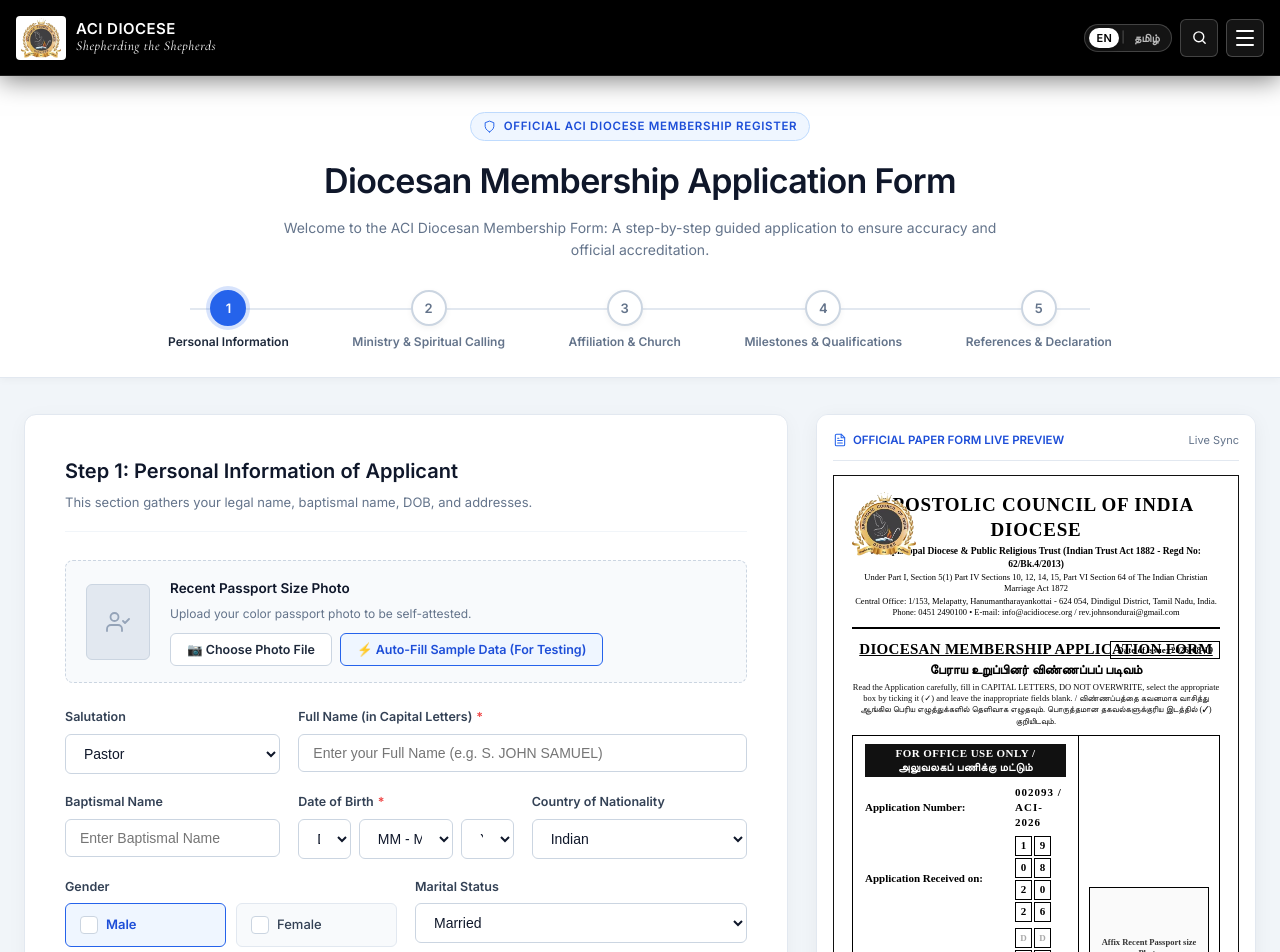
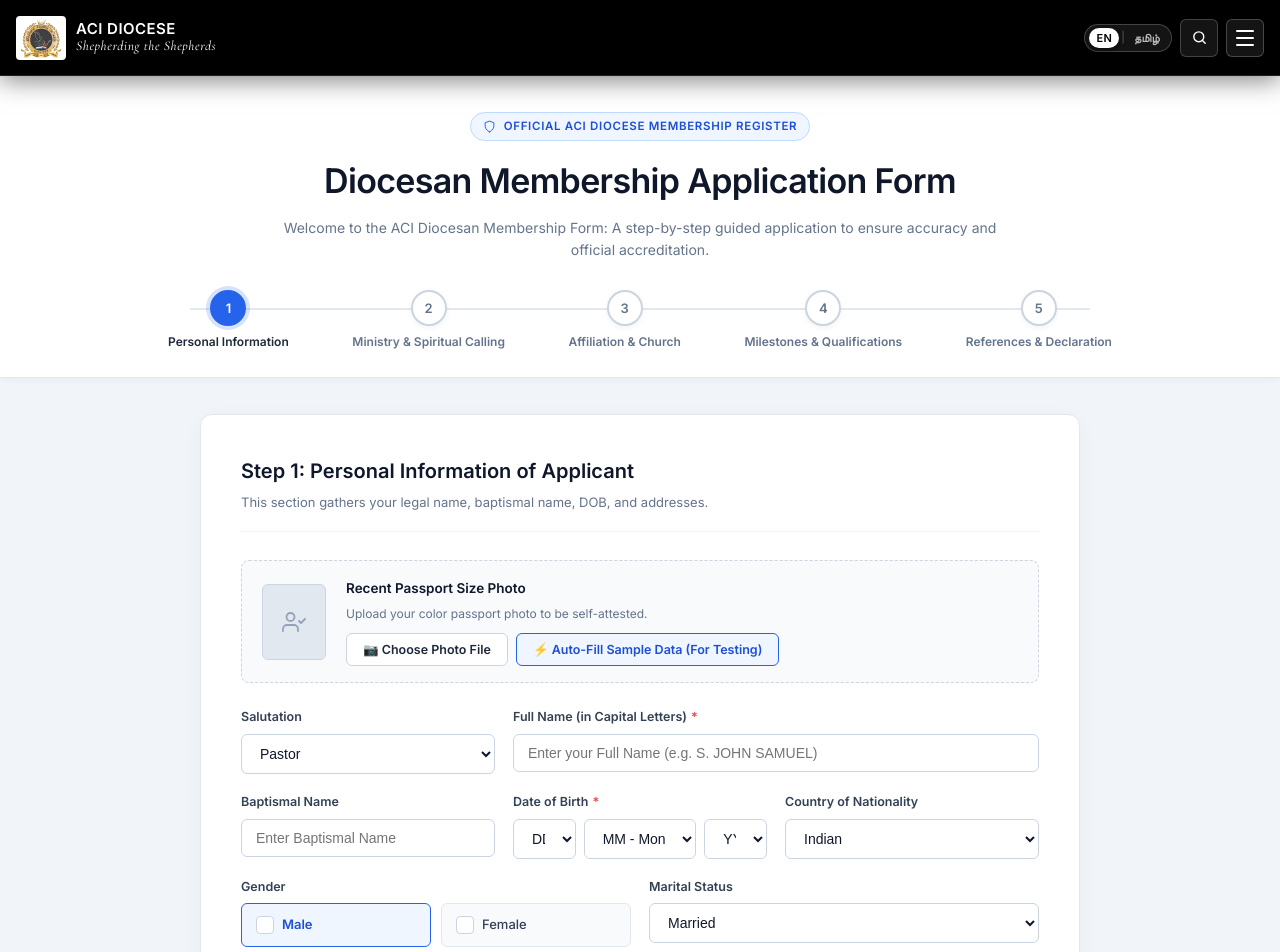
Before and after one commit to SriramGandhiS/aci-church-website, a React (Vite) app: page /get-involved/application in a window 1280 px wide. Shown: the top 952 px of the page. Built offline with nearby package versions, Linux system fonts and the light colour scheme.

Commit message:
Remove sidebar preview during form filling for clean spacious user flow and display full 4-page official filled PDF view only after step 5 is complete

```diff
--- a/src/pages/ApplicationPage.css
+++ b/src/pages/ApplicationPage.css
@@ -138,65 +138,20 @@
   }
 }
 
-/* Form Layout & Dual Pane */
-.clean-form-layout {
-  display: grid;
-  grid-template-columns: 1fr 440px;
-  gap: 28px;
-  max-width: 1440px;
+/* Form Container */
+.clean-form-container {
+  max-width: 920px;
   margin: 36px auto 80px;
-  padding: 0 24px;
-  align-items: flex-start;
+  padding: 0 20px;
+  width: 100%;
 }
 
-@media (max-width: 1150px) {
-  .clean-form-layout {
-    grid-template-columns: 1fr;
-    max-width: 960px;
-  }
-  .clean-form-preview-sidebar {
-    display: none;
-  }
-}
-
-.clean-form-preview-sidebar {
-  position: sticky;
-  top: 90px;
+.clean-form-card {
   background: #ffffff;
   border: 1px solid #e2e8f0;
   border-radius: 12px;
-  padding: 16px;
-  box-shadow: 0 4px 20px rgba(0, 0, 0, 0.05);
-  max-height: calc(100vh - 110px);
-  overflow-y: auto;
-}
-
-.clean-preview-top-bar {
-  display: flex;
-  justify-content: space-between;
-  align-items: center;
-  border-bottom: 1px solid #e2e8f0;
-  padding-bottom: 10px;
-  margin-bottom: 14px;
-}
-
-.clean-preview-badge {
-  display: inline-flex;
-  align-items: center;
-  gap: 6px;
-  font-size: 11.5px;
-  font-weight: 700;
-  color: #1d4ed8;
-  text-transform: uppercase;
-}
-
-.clean-preview-scroll-area {
-  overflow-x: hidden;
-}
-
-/* Form Container */
-.clean-form-container {
-  width: 100%;
+  padding: 40px;
+  box-shadow: 0 4px 20px rgba(0, 0, 0, 0.04);
 }
 
 .clean-form-card {
--- a/src/pages/ApplicationPage.jsx
+++ b/src/pages/ApplicationPage.jsx
@@ -428,12 +428,9 @@ export default function ApplicationPage() {
         </div>
       </div>
 
-      {/* Dual Pane Layout (Interactive Form + Live Official Paper Form Preview) */}
-      <div className="clean-form-layout">
-
-        {/* Main Form Left Column */}
-        <div className="clean-form-container">
-          <div className="clean-form-card">
+      {/* Main Form Container */}
+      <div className="clean-form-container">
+        <div className="clean-form-card">
 
             {/* ================= STEP 1: PERSONAL INFORMATION ================= */}
             {currentStep === 1 && (
@@ -1379,25 +1376,6 @@ export default function ApplicationPage() {
           </div>
         </div>
 
-        {/* Live Official Form Preview Sidebar (Real-Time Synchronized Replica) */}
-        <div className="clean-form-preview-sidebar">
-          <div className="clean-preview-top-bar">
-            <div className="clean-preview-badge">
-              <DocumentIcon size={14} color="#2563eb" />
-              <span>{isTa ? 'அதிகாரப்பூர்வ படிவ நேரலை முன்னோட்டம்' : 'Official Paper Form Live Preview'}</span>
-            </div>
-            <span style={{ fontSize: '11px', color: '#64748b' }}>
-              {isTa ? 'நிகழ்நேரப் பிரதி' : 'Live Sync'}
-            </span>
-          </div>
-
-          <div className="clean-preview-scroll-area">
-            <OfficialApplicationForm data={formData} isMini={true} />
-          </div>
-        </div>
-
-      </div>
-
     </div>
   )
 }
```
